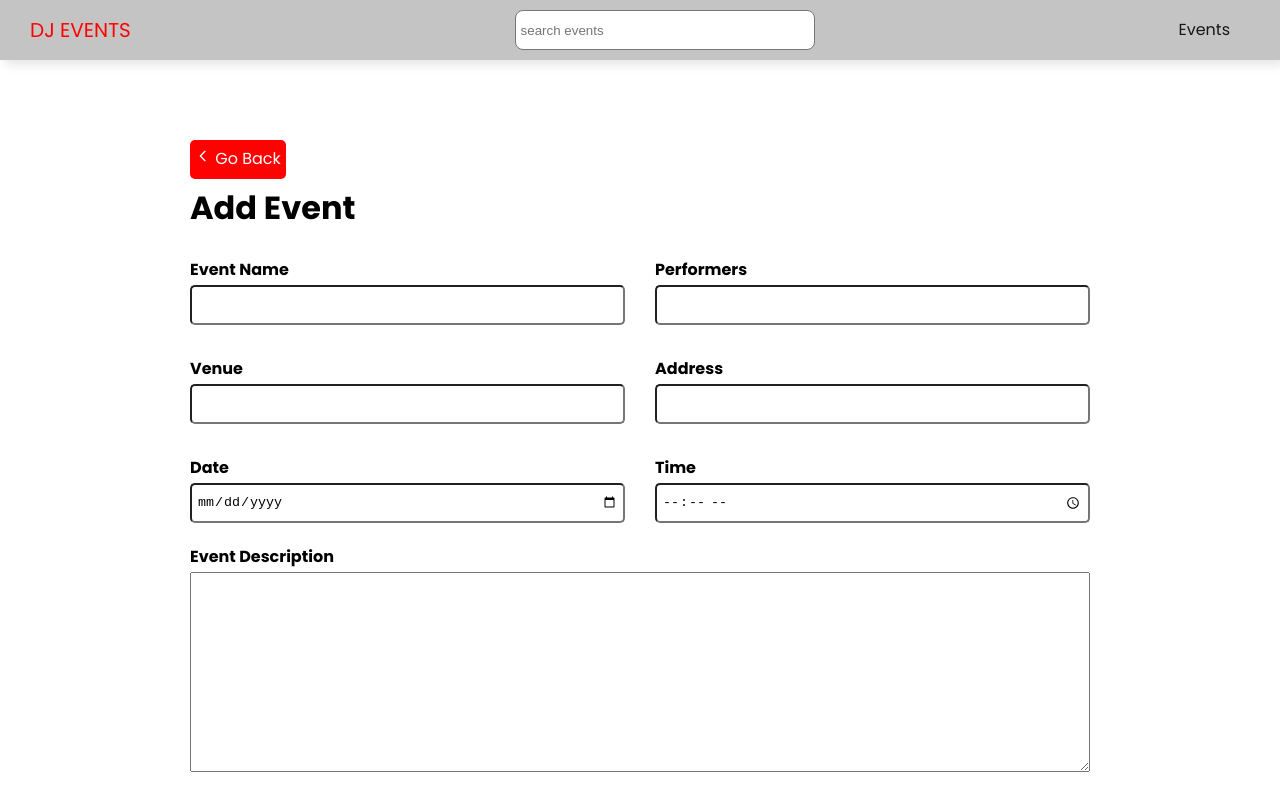
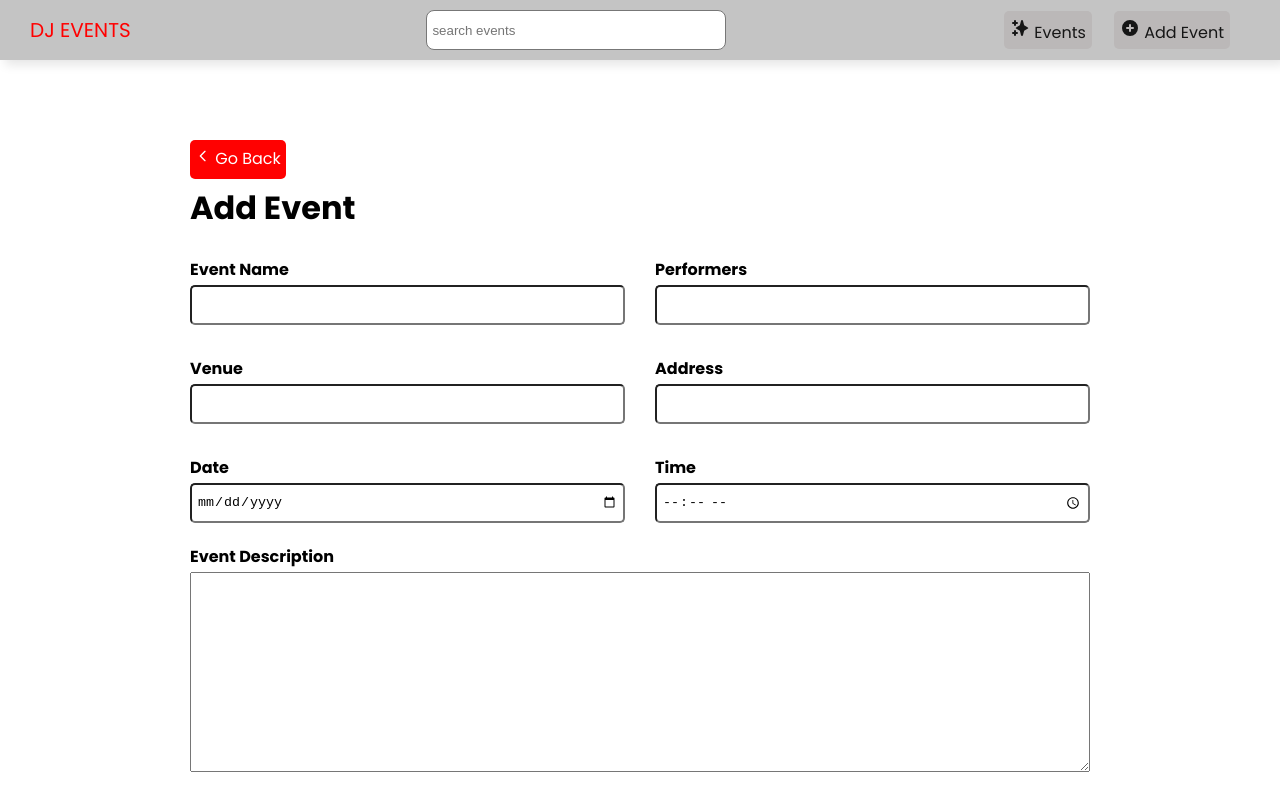
Before and after one commit to RostyslavL/next.js-dj-events-app, a Next.js app: page /events/add in a window 1280 px wide. Shown: the top 799 px of the page. Built offline with nearby package versions, Linux system fonts and the light colour scheme; no server answers.

Commit message:
fix: some styles corrections & icons replacement

```diff
--- a/components/Header.js
+++ b/components/Header.js
@@ -2,6 +2,7 @@ import React from 'react'
 import Link from 'next/link'
 import Search from './Search'
 import styles from '@/styles/Header.module.css'
+import { HiPlusCircle,HiSparkles } from 'react-icons/hi'
 
 export default function Header() {
     return (
@@ -16,7 +17,16 @@ export default function Header() {
                 <ul>
                     <li>
                         <Link href='/events'>
-                            <a>Events</a>
+                        <a className={styles.btn}>
+                                <HiSparkles className={styles.icon}/> Events
+                            </a>
+                        </Link>
+                    </li>
+                    <li>
+                        <Link href='/events/add'>
+                            <a className={styles.btn}>
+                                <HiPlusCircle className={styles.icon}/> Add Event
+                            </a>
                         </Link>
                     </li>
                 </ul>
--- a/styles/Header.module.css
+++ b/styles/Header.module.css
@@ -34,6 +34,25 @@
     color: red;
   }
 
+  .btn {
+    display: inline-block;
+    background: #bbb8b8;
+    color: #fff;
+    padding: 2px 6px;
+    margin: 2px 2px ;
+    cursor: pointer;
+    border: 0;
+    border-radius: 5px;
+  }
+
+  .btn:hover {
+    opacity: 1;
+    background: #868484;
+  }
+  .icon{
+    margin-top: 5px;
+    font-size: 20px;
+  }
   @media (max-width: 768px) {
     .header {
       flex-direction: column;
--- a/styles/Search.module.css
+++ b/styles/Search.module.css
@@ -8,4 +8,5 @@
 
 .search input:focus{
     outline: none;
+    cursor: pointer;
 }
```
